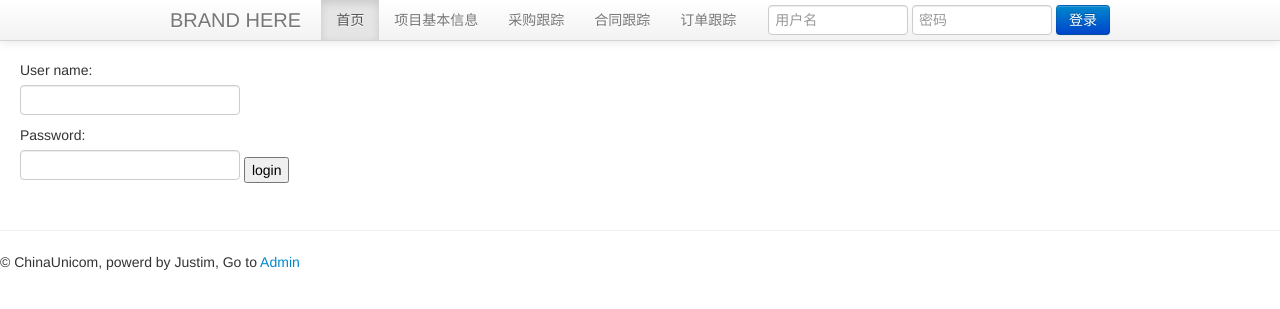
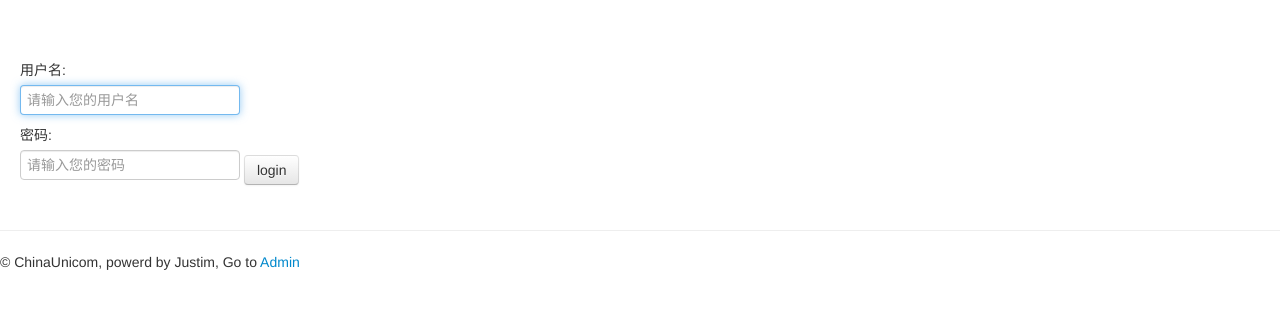
Before and after one commit to penciltim/LTPMS, a Django app: page /accounts/login/ in a window 1280 px wide. Shown: the top 309 px of the page. Run offline with Django 3.2, Linux system fonts and the light colour scheme; parts of the project's set-up code (start-up, migrations or seed data) failed here and were passed over; some libraries are stand-ins or nearby versions.

Commit message:
1. change template arch: base to base_site to home 2.login ok 3.perm ok

```diff
--- a/ltpms/urls.py
+++ b/ltpms/urls.py
@@ -8,7 +8,7 @@ from django.contrib import admin
 admin.autodiscover()
 
 urlpatterns = patterns('',
-    url(r'^$', base_site),
+    url(r'^$', home),
     url(r'^display_meta/$', display_meta),
     url(r'^contactus/$', contact),
     url(r'^admin/', include(admin.site.urls)),
--- a/project develop tracing.txt
+++ b/project develop tracing.txt
@@ -1,4 +1,4 @@
-联通 PMS develop tracing  test
+联通 PMS develop tracing
 
 2/12
 done:
@@ -19,3 +19,7 @@ done:1.增加自定义每页显示数
 
 2/15
 todo:to many  1.user扩展，需要登录，登录后只能添加自己的项目
+
+2/20
+todo:
+1.如何将项目经理和user挂钩，实现一般项目经理只可编辑自己地的项目
--- a/templates/base.html
+++ b/templates/base.html
@@ -23,28 +23,14 @@
 		<![endif]-->
 		<!-- Le fav and touch icons -->
 		<link rel="shortcut icon" href="#">
-		<style>
-		</style>
 	</head>
 	<body>
+		{% block body %}
 		<div class="container-fluid">
 			{% block navbar %}{% endblock %}
-			{% block content %}
-			<div class="span1"></div>
-			<div class="hero-unit span12">
-				<div>
-					<h1> 欢迎您进入 项目管理系统! </h1>
-					<p>
-						&nbsp;
-					</p>
-				</div>
-				<a class="btn btn-primary btn-large" href="/project/">
-				<div>
-					马上开始 »
-				</div> </a>
-			</div>
-			{% endblock %}
+			{% block content %}{% endblock %}
 		</div>
+		{% endblock%}
 		<hr>
 		<div>
 			{% block footer %}© ChinaUnicom, powerd by Justim, Go to <a href="/admin">Admin</a>{% endblock %}
--- a/templates/base_site.html
+++ b/templates/base_site.html
@@ -1,4 +1,6 @@
 {% extends 'base.html' %}
+{% block body %}
+<div class="container-fluid">
 	{% block navbar %}
 	<div class="navbar navbar-fixed-top">
 		<div class="navbar-inner">
@@ -6,36 +8,31 @@
 				<a class="brand"> BRAND HERE </a>
 				<ul class="nav">
 					<li {% block navbar_active1 %}class="active"{% endblock %}>
-					<a href="/"> 首页 </a>
+						<a href="/">首页 </a>
 					</li>
 					<li {% block navbar_active2 %}{% endblock %}>
-					<a href="/project/"> 项目基本信息 </a>
+						<a href="/project/">项目基本信息 </a>
 					</li>
 					<li {% block navbar_active3 %}{% endblock %}>
-					<a href="/purchase/"> 采购跟踪 </a>
+						<a href="/purchase/">采购跟踪 </a>
 					</li>
 					<li {% block navbar_active4 %}{% endblock %}>
-					<a href="/contract"> 合同跟踪 </a>
+						<a href="/contract">合同跟踪 </a>
 					</li>
 					<li {% block navbar_active5 %}{% endblock %}>
-					<a href="/order/"> 订单跟踪 </a>
+						<a href="/order/">订单跟踪 </a>
 					</li>
 				</ul>
-			{% if not request.user.is_authenticated %}
-			<form class="navbar-form pull-right" action="/accounts/login/" method="post">
-				{% csrf_token %}
-				<input name="username" type="text" placeholder="用户名" class="span2">
-				<input name="password" type="password" placeholder="密码" class="span2">
-				<input type="submit" value="登录" class="btn btn-primary"/>
-				<input type="hidden" name="next" value="/" />
-			</form>
-			{% else %}
+				{% if request.user.is_authenticated %}
 				<p class="navbar-text pull-right">
 					欢迎您，{{ request.user.username}}，
-				<a href="/accounts/logout">退出登录</a>
+					<a href="/accounts/logout/?next=/accounts/login/">退出登录</a>
 				</p>
 				{% endif %}
 			</div>
 		</div>
 	</div>
 	{% endblock %}
+	{% block content %}{% endblock %}
+</div>
+{% endblock%}
--- a/templates/project/project_list.html
+++ b/templates/project/project_list.html
@@ -59,7 +59,7 @@
 			<td>{{ p.shejipifujine }}</td>
 			<td>{{ p.shejipifuriqi }}</td>
 			<td>{{ p.xiangmuzhuangtai }}</td>
-			<td><a href="{{ p.id }}/delete/"><i class="icon-trash"></i></a> | <a href="{{ p.id }}/edit/"><i class="icon-pencil"></i></a></td>
+			<td>{% if perms.project.delete_project %}<a href="{{ p.id }}/delete/"><i class="icon-trash"></i></a>{% endif %}{% if perms.project.change_project %} | <a href="{{ p.id }}/edit/"><i class="icon-pencil"></i></a>{% endif %}</td>
 		</tr>
 	</tbody>
 	{% endfor %}
--- a/templates/registration/login.html
+++ b/templates/registration/login.html
@@ -1,20 +1,20 @@
-{% extends "base_site.html" %}
+{% extends "base.html" %}
 
 {% block content %}
+{% if form.errors %}
+<p class="text-error">
+	账户名或密码错误
+</p>
+{% endif %}
 
-  {% if form.errors %}
-    <p class="error">Sorry, that's not a valid username or password</p>
-  {% endif %}
-
-  <form action="" method="post">
-  	{% csrf_token %}
-    <label for="username">User name:</label>
-    <input type="text" name="username" value="" id="username">
-    <label for="password">Password:</label>
-    <input type="password" name="password" value="" id="password">
-
-    <input type="submit" value="login" />
-    <input type="hidden" name="next" value="/" />
-  </form>
-
+<form action="" method="post">
+	{% csrf_token %}
+	<label for="username">用户名:</label>
+	<input type="text" name="username" placeholder="请输入您的用户名" id="username">
+	<label for="password">密码:</label>
+	<input type="password" name="password" placeholder="请输入您的密码" id="password">
+	<input type="submit" value="login" class="btn"/>
+	<input type="hidden" name="next" value={{ next }} />
+</form>
+<script type="text/javascript">document.getElementById('username').focus()</script>
 {% endblock %}
```
Also changed, not shown: project/views.py (+11 -4 lines), templates/home.html (added, +17 -0 lines), data.db. Lines whose indentation alone changed are shown as unchanged.
